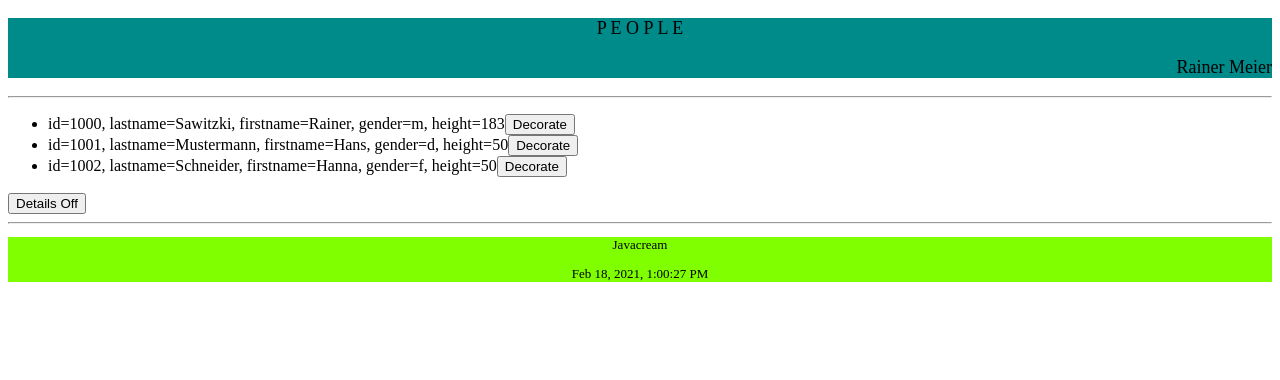
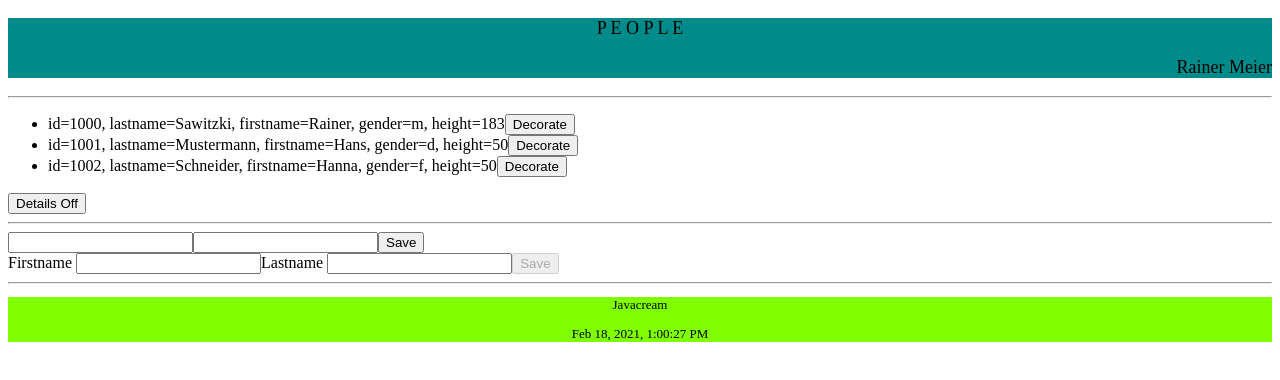
Before and after one commit to Javacream/org.javacream.training.angular, an Angular app in the folder training/: page / in a window 1280 px wide. Shown: the top 380 px of the page. Built offline with nearby package versions, Linux system fonts and the light colour scheme.

Commit message:
implement person create  and person create reactive

```diff
--- a/training/src/app/app.module.ts
+++ b/training/src/app/app.module.ts
@@ -9,6 +9,9 @@ import { PeopleListComponent } from './people/components/people-list/people-list
 import { ProfileComponent } from './people/components/profile/profile.component';
 import { PersonComponent } from './people/components/person/person.component';
 import { ClockComponent } from './util/components/clock/clock.component';
+import { FormsModule, ReactiveFormsModule } from '@angular/forms';
+import { PersonCreateComponent } from './people/components/person-create/person-create.component';
+import { PersonCreateReactiveComponent } from './people/components/person-create-reactive/person-create-reactive.component';
 
 @NgModule({
   declarations: [
@@ -19,10 +22,12 @@ import { ClockComponent } from './util/components/clock/clock.component';
     PeopleListComponent,
     ProfileComponent,
     PersonComponent,
-    ClockComponent
+    ClockComponent,
+    PersonCreateComponent,
+    PersonCreateReactiveComponent
   ],
   imports: [
-    BrowserModule
+    BrowserModule, FormsModule, ReactiveFormsModule
   ],
   providers: [],
   bootstrap: [AppComponent]
--- a/training/src/app/people/components/content/content.component.html
+++ b/training/src/app/people/components/content/content.component.html
@@ -1 +1,4 @@
 <app-people-list></app-people-list>
+<hr />
+<app-person-create></app-person-create>
+<app-person-create-reactive></app-person-create-reactive>
--- a/training/src/app/people/components/people-list/people-list.component.ts
+++ b/training/src/app/people/components/people-list/people-list.component.ts
@@ -23,6 +23,9 @@ export class PeopleListComponent implements OnInit {
     }else{
       this.buttonCaption = "Details On"
     }
+
+    //HACK
+    this.people = this.peopleModel.findAll()
   }
 
 }
--- /dev/null
+++ b/training/src/app/people/components/person-create-reactive/person-create-reactive.component.html
@@ -0,0 +1,10 @@
+<form [formGroup]="personInputForm" (ngSubmit)="save()">
+<label>Firstname
+    <input type="text" formControlName="firstname" />
+</label>
+<label>Lastname
+    <input type="text" formControlName="lastname" />
+</label>
+<button [disabled]="!personInputForm.valid">Save</button>
+
+</form>
--- /dev/null
+++ b/training/src/app/people/components/person-create-reactive/person-create-reactive.component.ts
@@ -0,0 +1,28 @@
+import { Component, OnInit } from '@angular/core';
+import { FormControl, FormGroup, Validators } from '@angular/forms';
+import { PeopleModel } from '../../model/people.model';
+
+@Component({
+  selector: 'app-person-create-reactive',
+  templateUrl: './person-create-reactive.component.html',
+  styleUrls: ['./person-create-reactive.component.css']
+})
+export class PersonCreateReactiveComponent implements OnInit {
+  newId:number
+  personInputForm = new FormGroup({
+    lastname: new FormControl('', Validators.compose([Validators.required, Validators.minLength(2)])),
+    firstname: new FormControl('', Validators.compose([Validators.required, Validators.minLength(2)]))
+  }
+
+
+  )
+  constructor(readonly peopleModel:PeopleModel) { }
+
+  ngOnInit(): void {
+  }
+save(){
+  const lastname = this.personInputForm.value.lastname
+  const firstname = this.personInputForm.value.firstname
+  this.newId = this.peopleModel.create(lastname, firstname)
+}
+}
--- /dev/null
+++ b/training/src/app/people/components/person-create/person-create.component.html
@@ -0,0 +1,4 @@
+<input type=”text” [(ngModel)]="lastname" />
+<input type=”text” [(ngModel)]="firstname" />
+<button (click)="save()">Save</button>
+<p *ngIf="newId">Created person id={{newId}}</p>
--- /dev/null
+++ b/training/src/app/people/components/person-create/person-create.component.ts
@@ -0,0 +1,20 @@
+import { Component, OnInit } from '@angular/core';
+import { PeopleModel } from '../../model/people.model';
+
+@Component({
+  selector: 'app-person-create',
+  templateUrl: './person-create.component.html',
+  styleUrls: ['./person-create.component.css']
+})
+export class PersonCreateComponent implements OnInit {
+  constructor(readonly peopleModel:PeopleModel){}
+
+  ngOnInit(): void {
+  }
+  lastname:string
+  firstname:string
+  newId:number
+  save(){
+    this.newId= this.peopleModel.create(this.lastname, this.firstname)
+  }
+}
```
Also changed, not shown: training/src/app/people/components/person-create-reactive/person-create-reactive.component.css (added), training/src/app/people/components/person-create/person-create.component.css (added).
